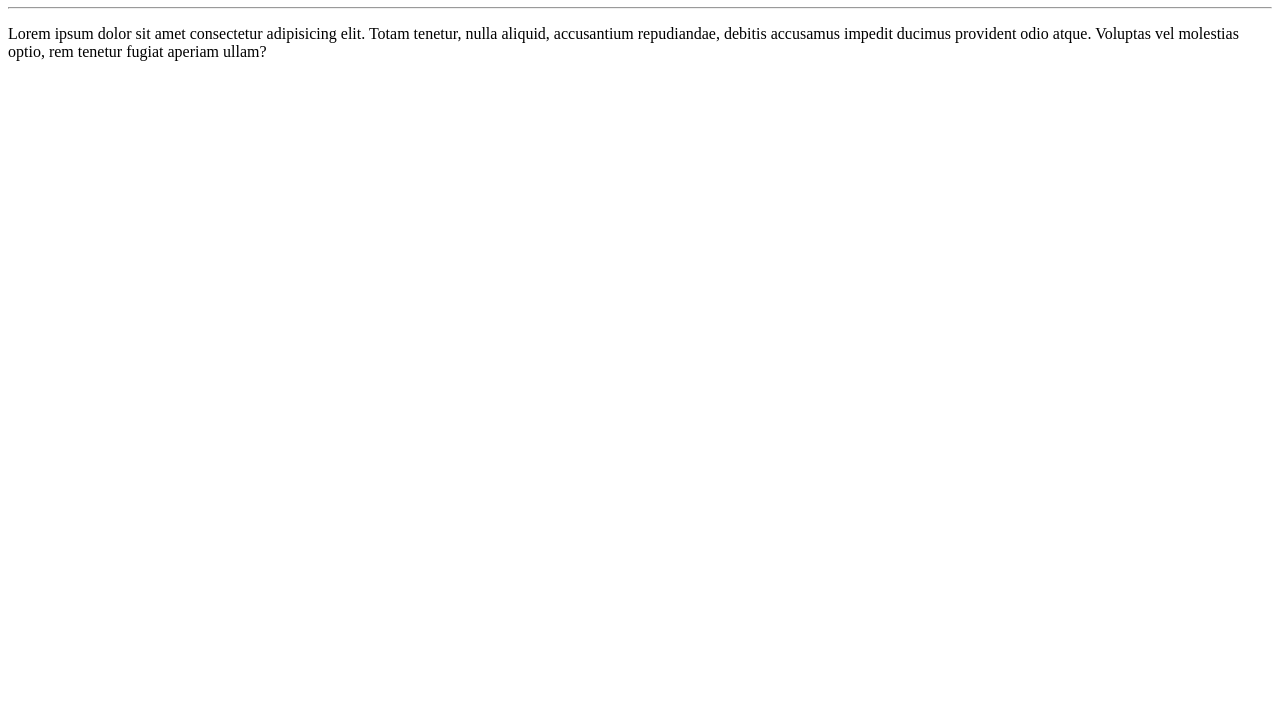
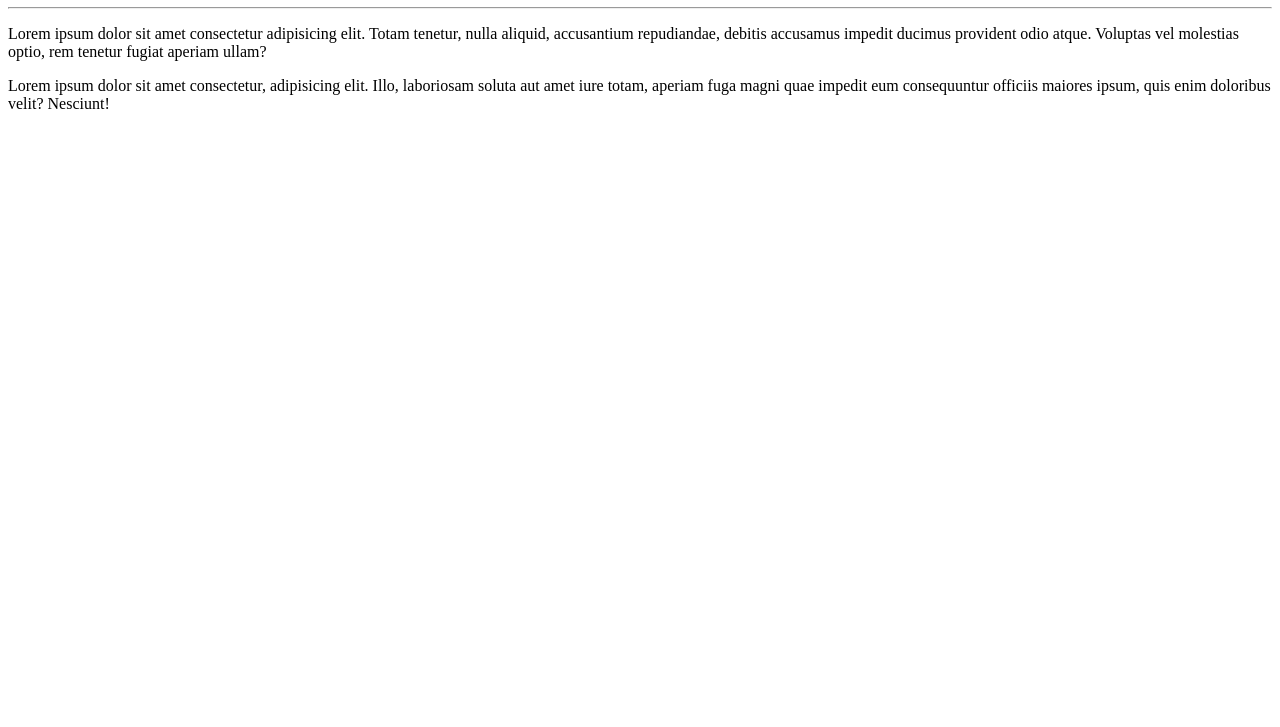
Before and after one commit to DersoAguiar/Ola-Mundo, a plain HTML site: page Site exemplo/index.html in a window 1280 px wide. Shown: the part 73-800 px from the top of the page. Drawn offline with Linux system fonts and the light colour scheme.

Commit message:
Adicionei um parágrafo

```diff
--- a/Site exemplo/index.html
+++ b/Site exemplo/index.html
@@ -10,5 +10,6 @@
     <h1>Olá, Mundo!</h1>
     <hr>
     <p>Lorem ipsum dolor sit amet consectetur adipisicing elit. Totam tenetur, nulla aliquid, accusantium repudiandae, debitis accusamus impedit ducimus provident odio atque. Voluptas vel molestias optio, rem tenetur fugiat aperiam ullam?</p>
+    <p>Lorem ipsum dolor sit amet consectetur, adipisicing elit. Illo, laboriosam soluta aut amet iure totam, aperiam fuga magni quae impedit eum consequuntur officiis maiores ipsum, quis enim doloribus velit? Nesciunt!</p>
 </body>
 </html>
```
